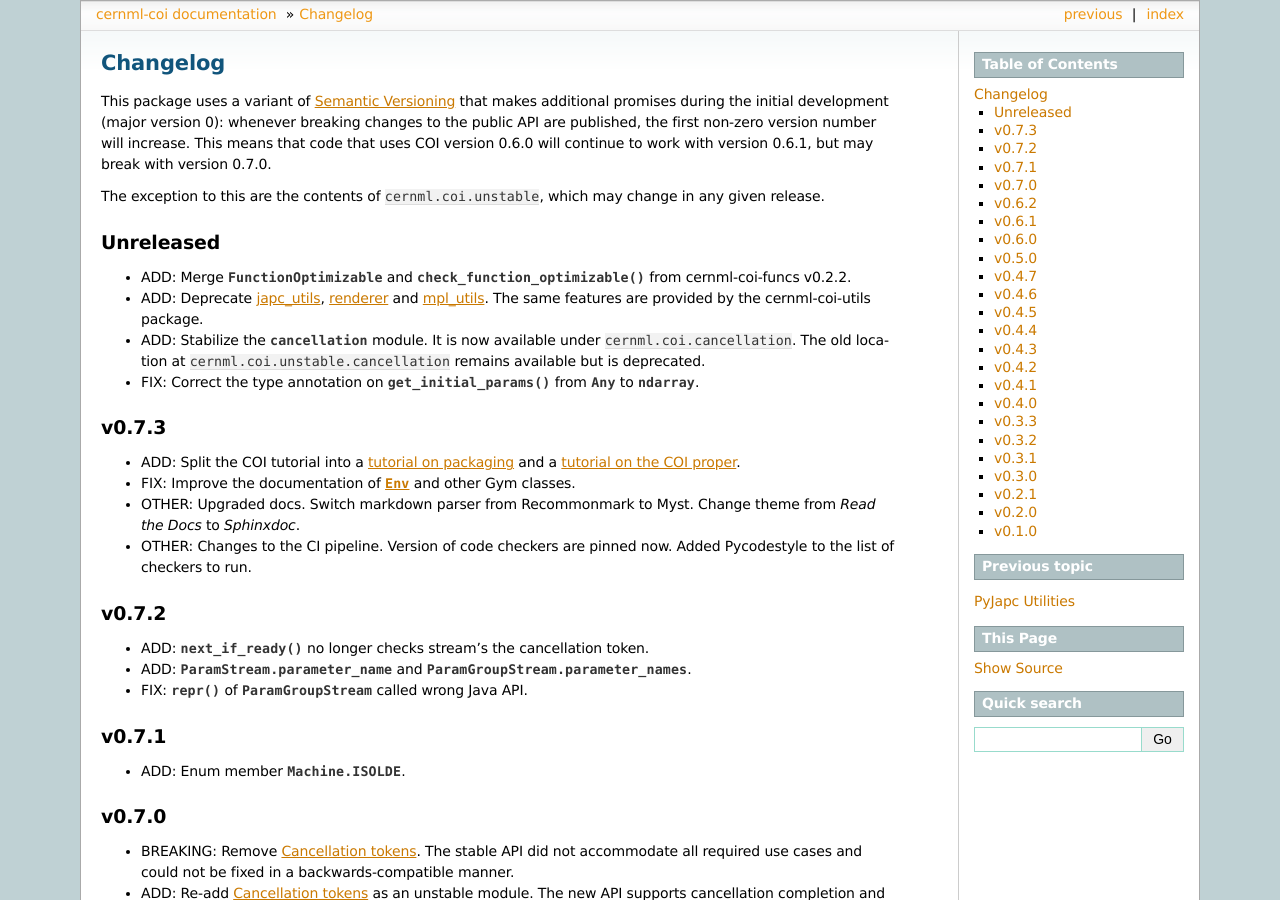
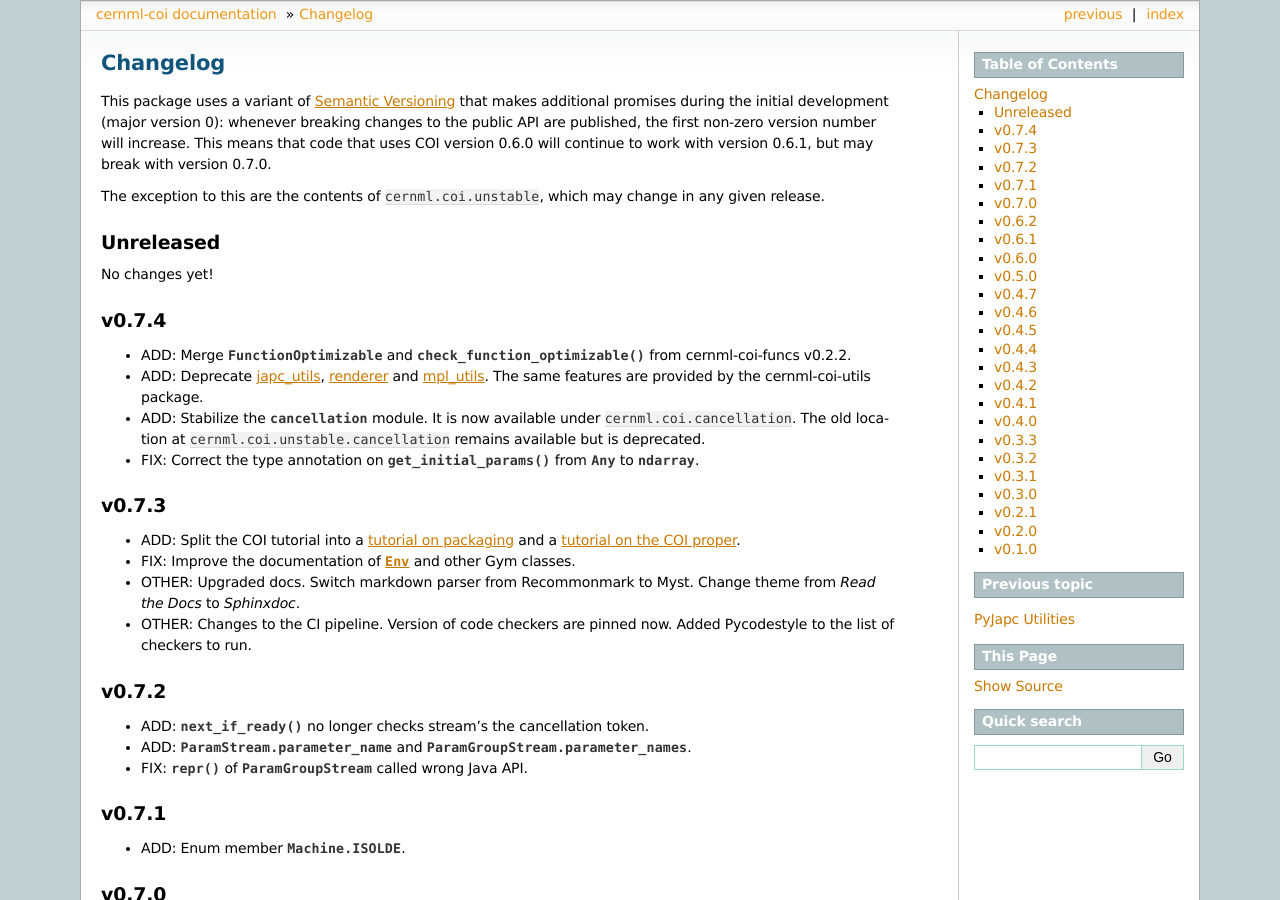
Before and after one commit to geoff-project/coi, a Sphinx documentation site: the page built from docs/changelog.md, in a window 1280 px wide and 900 px high. Built offline with Sphinx 7.4.7, drawn with Linux system fonts in a browser that asks for light colours; the version number could not be read and is left out.

Commit message:
Bump version.

```diff
--- a/docs/changelog.md
+++ b/docs/changelog.md
@@ -10,6 +10,10 @@ The exception to this are the contents of `cernml.coi.unstable`, which may
 change in any given release.
 
 ## Unreleased
+
+No changes yet!
+
+## v0.7.4
 
 - ADD: Merge {class}`~cernml.coi.FunctionOptimizable` and {func}`~cernml.coi.checkers.check_function_optimizable()` from cernml-coi-funcs v0.2.2.
 - ADD: Deprecate {doc}`japc_utils<api/japc_utils>`, {doc}`renderer<api/mpl_utils>` and {doc}`mpl_utils<api/mpl_utils>`. The same features are provided by the {doc}`cernml-coi-utils<utils:index>` package.
```
